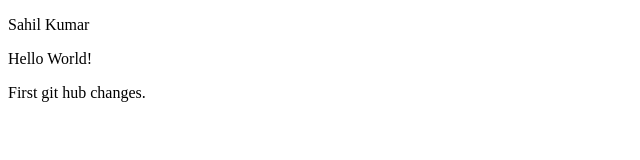
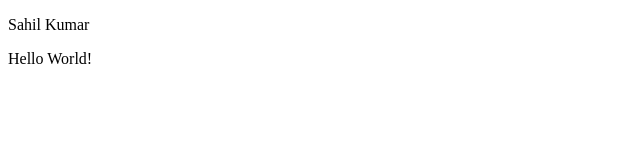
Before and after one commit to sahilkumar1689/temp, a plain HTML site: page index.html in a window 1280 px wide. Shown: the whole page, without its empty margins (0-640 px from the left). Drawn offline with Linux system fonts and the light colour scheme.

Commit message:
delete in html

```diff
--- a/index.html
+++ b/index.html
@@ -8,6 +8,5 @@
 <body>
     <p>Sahil Kumar</p>
     <p>Hello World!</p>
-    <p>First git hub changes.</p>
 </body>
 </html>
```
